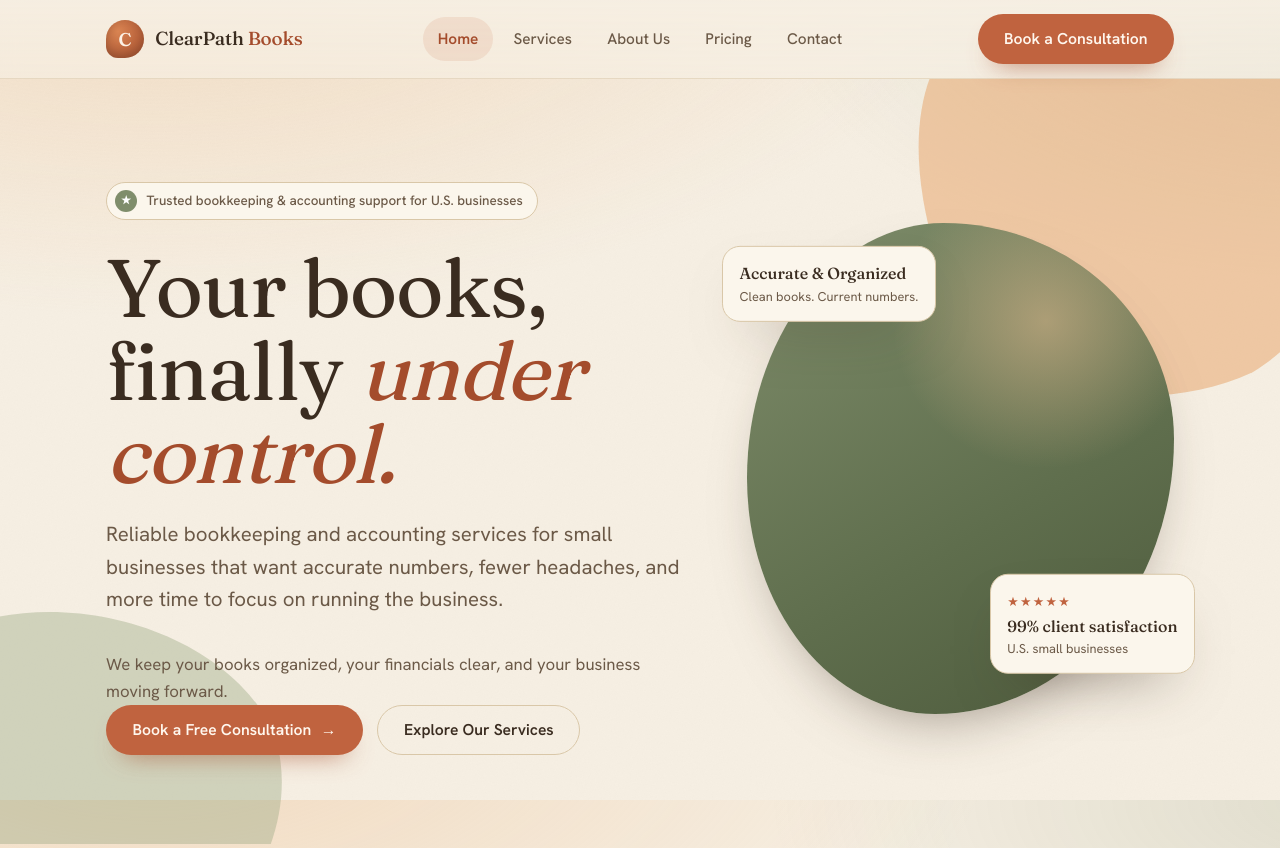
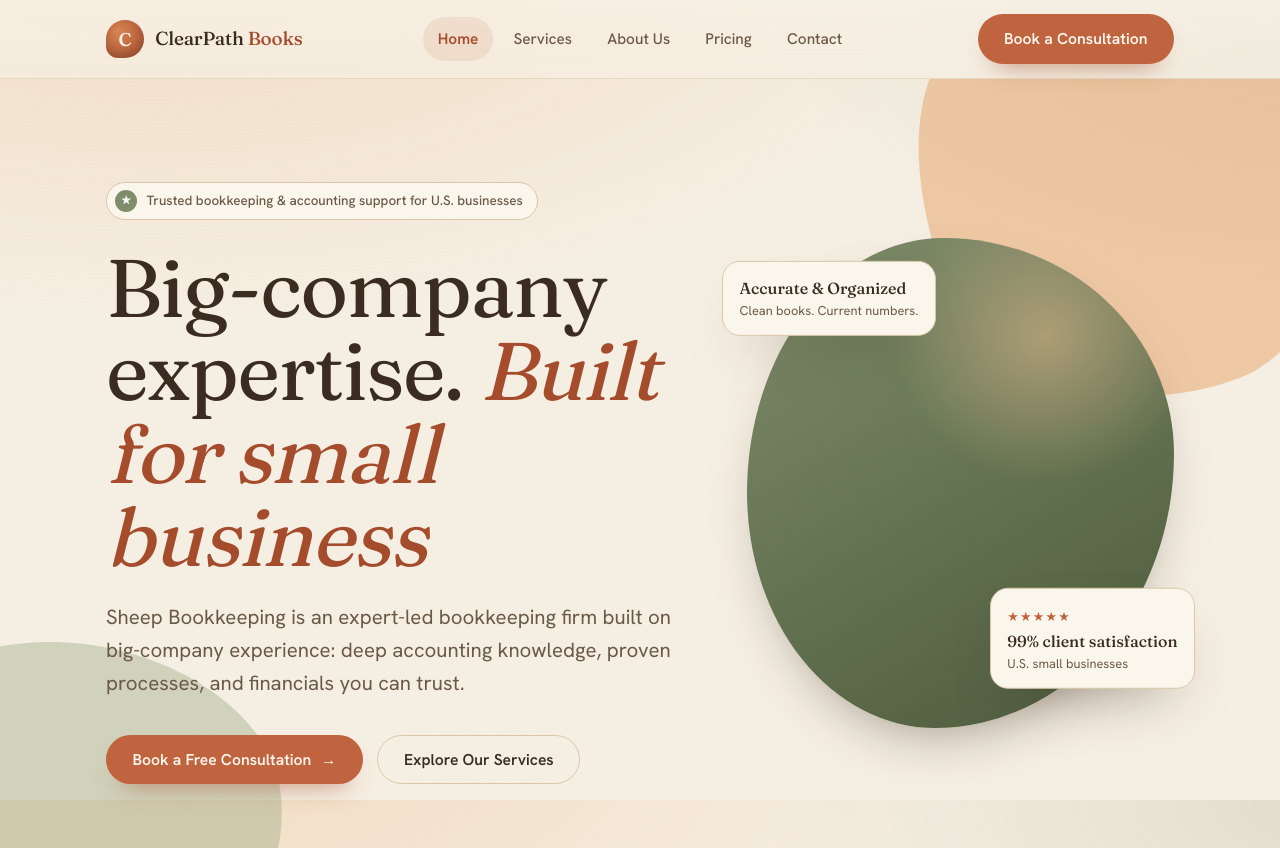
Before and after one commit to Nurlykhan02/clearpath-books, a Next.js app: page / in a window 1280 px wide. Shown: the top 848 px of the page. Built offline with nearby package versions, Linux system fonts and the light colour scheme.

Commit message:
Update the hero headline and intro to the Sheep Bookkeeping copy.

```diff
--- a/src/components/Hero.tsx
+++ b/src/components/Hero.tsx
@@ -27,18 +27,14 @@ export default function Hero() {
             </Reveal>
             <Reveal delay={0.08}>
               <h1 className="heading h-xl">
-                Your books, finally <em>under control.</em>
+                Big-company expertise. <em>Built for small business</em>
               </h1>
             </Reveal>
             <Reveal delay={0.16}>
               <p className="lede hero__lede">
-                Reliable bookkeeping and accounting services for small businesses
-                that want accurate numbers, fewer headaches, and more time to focus
-                on running the business.
-              </p>
-              <p className="lede" style={{ marginTop: "1rem", fontSize: "1.05rem" }}>
-                We keep your books organized, your financials clear, and your
-                business moving forward.
+                Sheep Bookkeeping is an expert-led bookkeeping firm built on
+                big-company experience: deep accounting knowledge, proven
+                processes, and financials you can trust.
               </p>
             </Reveal>
             <Reveal delay={0.24}>
```
